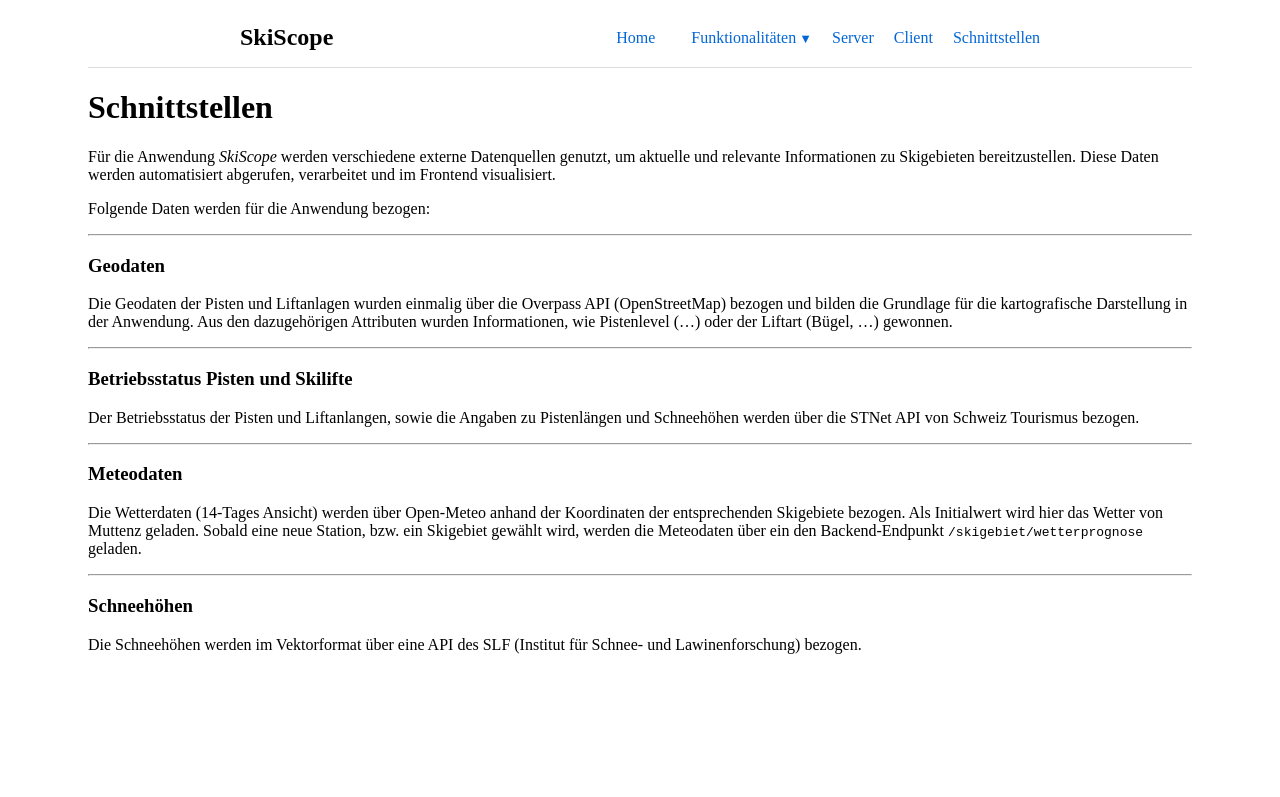
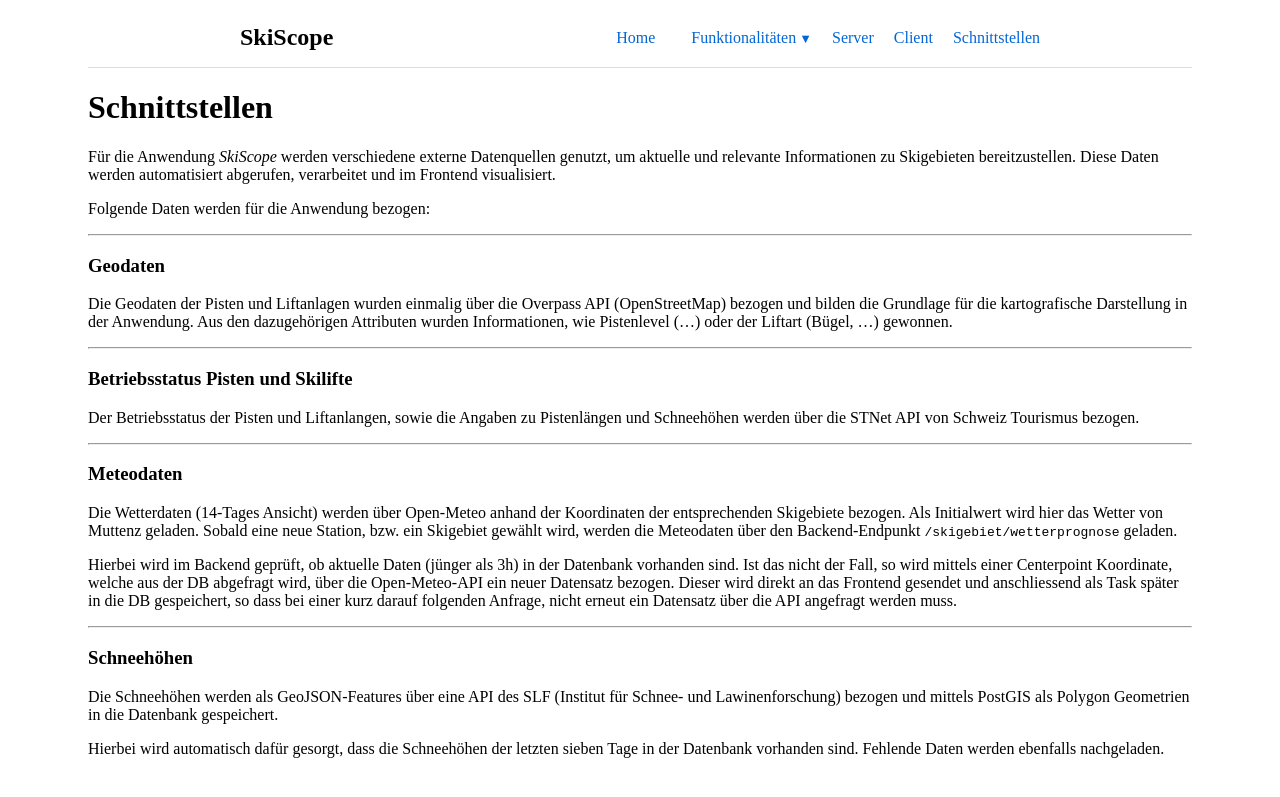
Before and after one commit to Flaviozettel/SkiScope, a Jekyll site: the page built from docs/schnittstellen.md, in a window 1280 px wide. Shown: the top 797 px of the page. Built offline with Jekyll 4.4.1, drawn with Linux system fonts in a browser that asks for light colours.

Commit message:
GitHub Page

```diff
--- a/docs/schnittstellen.md
+++ b/docs/schnittstellen.md
@@ -27,10 +27,14 @@ Der Betriebsstatus der Pisten und Liftanlangen, sowie die Angaben zu Pistenläng
 ### Meteodaten
 
 Die Wetterdaten (14-Tages Ansicht) werden über Open-Meteo anhand der Koordinaten der entsprechenden Skigebiete bezogen. Als Initialwert wird hier das Wetter von Muttenz geladen.
-Sobald eine neue Station, bzw. ein Skigebiet gewählt wird, werden die Meteodaten über ein den Backend-Endpunkt `/skigebiet/wetterprognose` geladen.
+Sobald eine neue Station, bzw. ein Skigebiet gewählt wird, werden die Meteodaten über den Backend-Endpunkt `/skigebiet/wetterprognose` geladen.
+
+Hierbei wird im Backend geprüft, ob aktuelle Daten (jünger als 3h) in der Datenbank vorhanden sind. Ist das nicht der Fall, so wird mittels einer Centerpoint Koordinate, welche aus der DB abgefragt wird, über die Open-Meteo-API ein neuer Datensatz bezogen. Dieser wird direkt an das Frontend gesendet und anschliessend als Task später in die DB gespeichert, so dass bei einer kurz darauf folgenden Anfrage, nicht erneut ein Datensatz über die API angefragt werden muss.
 
 ---
 
 ### Schneehöhen
 
-Die Schneehöhen werden im Vektorformat über eine API des SLF (Institut für Schnee- und Lawinenforschung) bezogen.
+Die Schneehöhen werden als GeoJSON-Features über eine API des SLF (Institut für Schnee- und Lawinenforschung) bezogen und mittels PostGIS als Polygon Geometrien in die Datenbank gespeichert.
+
+Hierbei wird automatisch dafür gesorgt, dass die Schneehöhen der letzten sieben Tage in der Datenbank vorhanden sind. Fehlende Daten werden ebenfalls nachgeladen.
```
